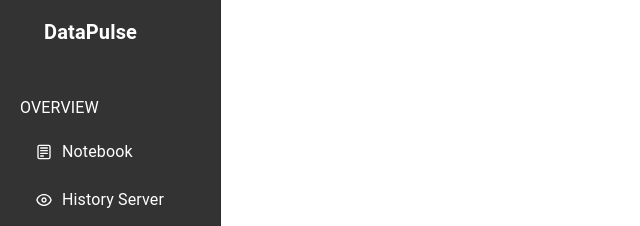
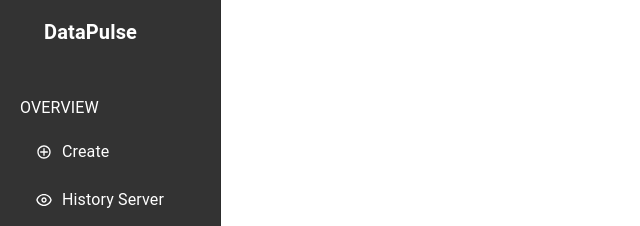
Before and after one commit to xuwenyihust/PawMark, a React (Create React App) app in the folder webapp/: page / in a window 1280 px wide. Shown: the top 226 px of the page, without its empty margins (0-640 px from the left). Built offline with nearby package versions, Linux system fonts and the light colour scheme.

Commit message:
Update Jupyter Notebook config to disable XSRF check and add new files for React app setup

```diff
--- a/webapp/src/Notebook.js
+++ b/webapp/src/Notebook.js
@@ -5,9 +5,9 @@
         <div style={{ padding: 20, marginLeft: 240 }}> {/* Adjust marginLeft based on your sidebar width */}
             {showIframe && (
                 <iframe
-                    src="http://localhost:8888" // Adjust the src as needed
+                    src="http://localhost:8888/lab/tree/work/quickstart.ipynb" // Adjust the src as needed
                     title="Jupyter Notebook"
-                    style={{ width: '100%', height: '600px', border: 'none' }}
+                    style={{ width: '100%', height: '100vh', border: 'none' }}
                     allowFullScreen
                 />
             )}
--- a/webapp/src/Sidebar.js
+++ b/webapp/src/Sidebar.js
@@ -1,12 +1,22 @@
-import React from 'react';
+import React, { useState } from 'react';
 import { AppBar, Toolbar, Typography, Drawer, List, ListItem, ListItemIcon, ListItemText, Container, Box } from '@mui/material';
-import { CgNotes, CgEye, CgCalendarToday } from "react-icons/cg";
+import { CgAdd, CgNotes, CgEye, CgCalendarToday } from "react-icons/cg";
+import ExpandMoreIcon from '@mui/icons-material/ExpandMore';
 
 function Sidebar({ onNotebookClick }) {
+    const [openMainDrawer, setOpenMainDrawer] = useState(true);
+    const [openNestedDrawer, setOpenNestedDrawer] = useState(false);
+
+    const handleToggleNestedDrawer = () => {
+        setOpenNestedDrawer(!openNestedDrawer);
+    };
+
     return (
-      <Box sx={{ display: 'flex', flexDirection: 'column', height: '100vh' }}>
-      {/* Drawer for the Sidebar */}
-        <Drawer variant="permanent">
+      <div style={{ padding: 20, marginLeft: 240 }}>
+        <Drawer
+          variant="permanent"
+          open={openMainDrawer}
+          sx={{ width: openNestedDrawer ? 240 : 72, transition: 'width 0.3s' }}>
             <Toolbar> {/* This Toolbar component pushes the content below the AppBar */}
               <Typography variant="h6" sx={{ fontFamily: 'Roboto', fontWeight: 'bold' }}>
                     DataPulse
@@ -18,12 +28,30 @@
             </Typography>
 
             <List>
-                <ListItem button onClick={onNotebookClick}>
+                <ListItem button onClick={handleToggleNestedDrawer}>
+                  <ListItemIcon>
+                      <CgAdd style={{ color: 'white' }} />
+                  </ListItemIcon>
+                  <ListItemText primary="Create" sx={{ fontFamily: 'Roboto', marginLeft: '-30px' }}/>
+                </ListItem>
+
+                {openNestedDrawer && (
+                        <List component="div" disablePadding>
+                            <ListItem button onClick={onNotebookClick} sx={{ pl: 4 }}>
+                                <ListItemIcon>
+                                    <CgNotes style={{ color: 'white' }} />
+                                </ListItemIcon>
+                                <ListItemText primary="Notebook" sx={{ fontFamily: 'Roboto', marginLeft: '-30px' }}/>
+                            </ListItem>
+                        </List>
+                    )}
+
+                {/* <ListItem button onClick={onNotebookClick}>
                   <ListItemIcon>
                       <CgNotes style={{ color: 'white' }} />
                   </ListItemIcon>
                   <ListItemText primary="Notebook" sx={{ fontFamily: 'Roboto', marginLeft: '-30px' }}/>
-                </ListItem>
+                </ListItem> */}
 
                 <ListItem button>
                   <ListItemIcon>
@@ -41,7 +69,7 @@
             </List>
 
         </Drawer>
-      </Box>
+      </div>
     );
 }
 
```
Also changed, not shown: webapp/src/App.js (+0 -13 lines), 2 other files (tests, documents, lock files or other folders).
